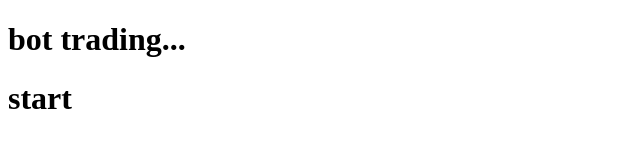
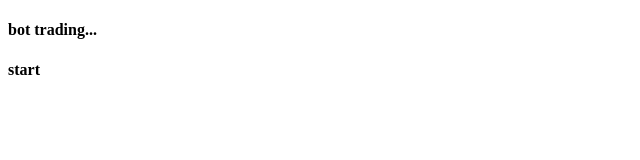
Before and after one commit to nialalachesis/bot-trade, a plain HTML site: page index.html in a window 1280 px wide. Shown: the whole page, without its empty margins (0-640 px from the left). Drawn offline with Linux system fonts and the light colour scheme.

Commit message:
Update index.html

```diff
--- a/index.html
+++ b/index.html
@@ -8,10 +8,10 @@
     <title>autorun bot</title>
 </head>
     <body>
-        <h1>bot trading...</h1>
+        <h4>bot trading...</h4>
         <span id="resp"></span>
         <div id="butt">
-            <h1> start </h1>
+            <h4> start </h4>
         </div>
 
     </body>
```
